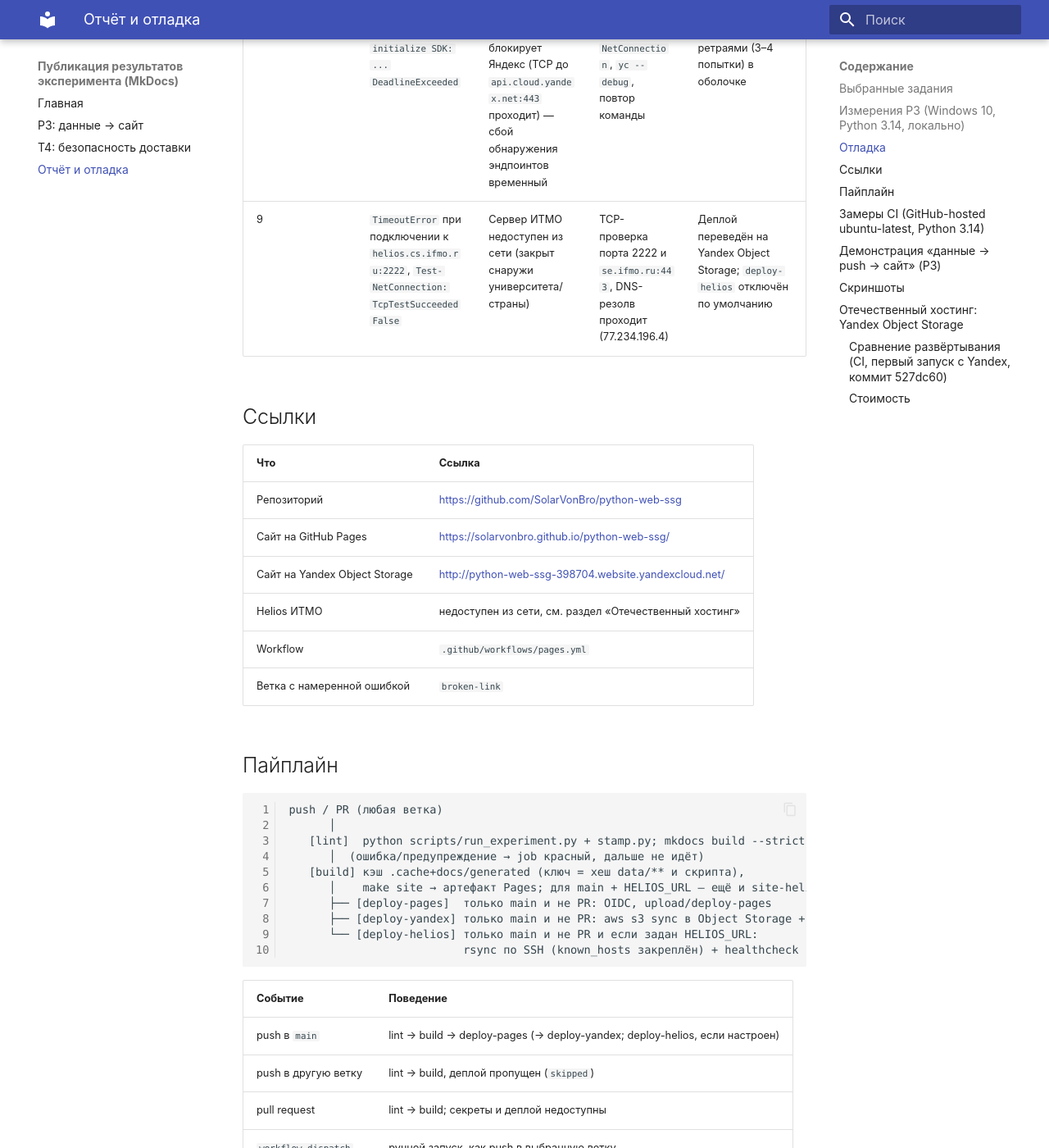
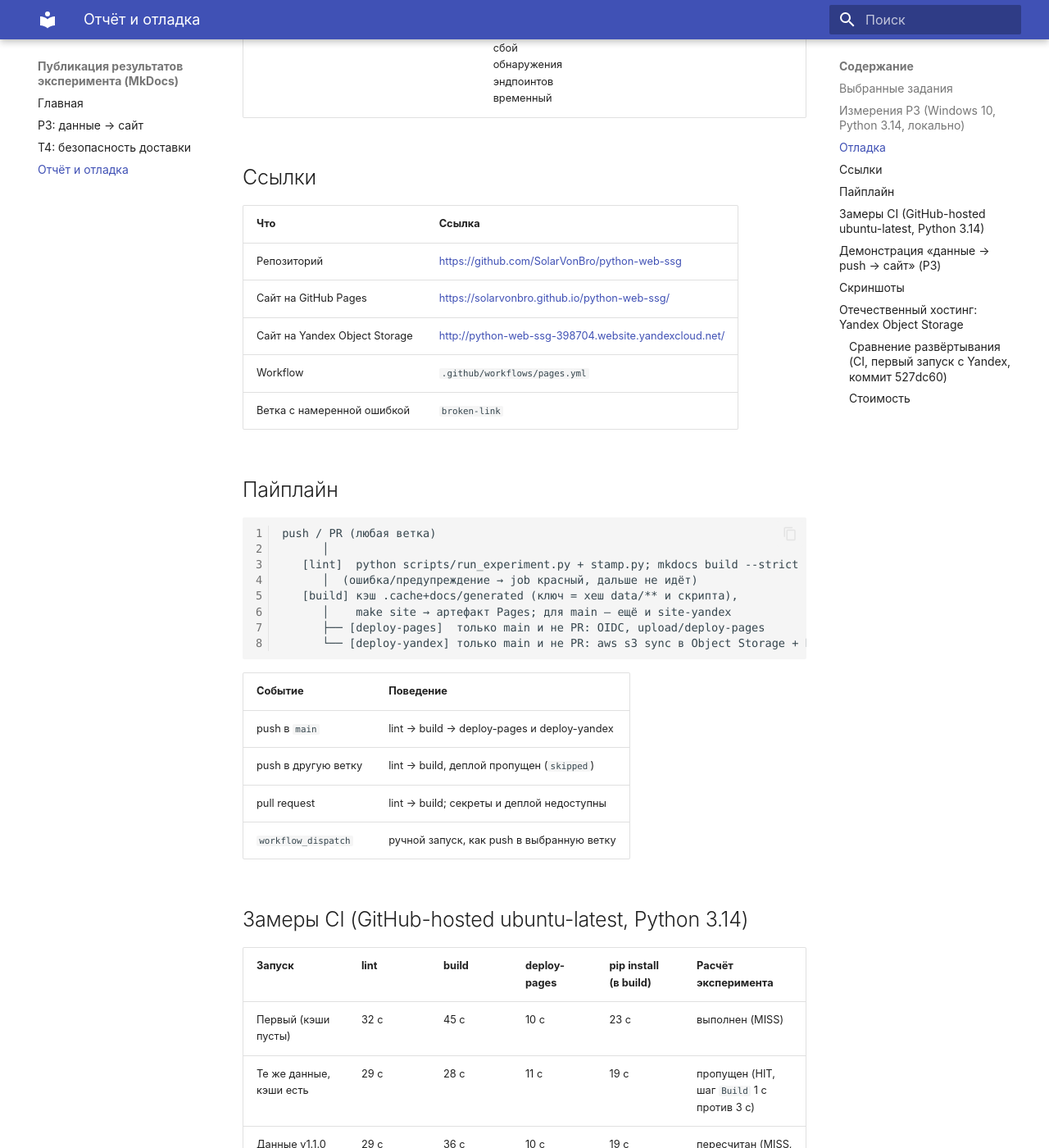
Before and after one commit to SolarVonBro/python-web-ssg, an MkDocs documentation site: the page built from docs/report.md, in a window 1280 px wide and 1400 px high, scrolled down 2597 px. Shown: the whole window at 82% size. Built offline with MkDocs 1.6.1 and Material for MkDocs 9.7.7, drawn with Linux system fonts in a browser that asks for light colours; a script that is not in the unit is left out; some of the changed text lies outside the part shown.

Commit message:
Remove Helios deploy job and all Helios mentions
Co-Authored-By: Claude Sonnet 5.5 <noreply@anthropic.com>

````diff
--- a/docs/report.md
+++ b/docs/report.md
@@ -33,7 +33,6 @@
 | 6 | На опубликованном сайте формула показана сырым LaTeX (`\[ R^2 = 1 - \frac{...`), хотя проверка «2 контейнера `mjx-container`» прошла | Конфиг MathJax неверен: оболочка Bash схлопнула `\\` в `\`, и разделителями формул стали обычные скобки; найденные 2 контейнера — это `(y_i - \hat y_i)`, а не формулы | Скриншот страницы, `cat docs/javascripts/mathjax-config.js`, поиск `frac{` в DOM после отрисовки | Файл записан инструментом Write с корректным экранированием; проверка усилена: в DOM нет `frac{`, есть inline- и display-контейнеры |
 | 7 | `yc storage s3 cp --recursive site/ s3://bucket/` залил файлы, но вложенные страницы отдают 404; в логе `upload: site\search\search_index.json to s3://.../search\search_index.json` | `yc` на Windows переносит обратные слэши в ключ объекта, а S3-ключ должен содержать `/` | `curl` вложенных URL, вывод команды, листинг ключей | Загрузка через S3 API (boto3 локально, `aws s3 sync` в CI) с ключами через `/`, неверные объекты удалены (80 шт.) |
 | 8 | `yc ... failed to initialize SDK: ... DeadlineExceeded` | Сеть не блокирует Яндекс (TCP до `api.cloud.yandex.net:443` проходит) — сбой обнаружения эндпоинтов временный | `Test-NetConnection`, `yc --debug`, повтор команды | Повтор с ретраями (3–4 попытки) в оболочке |
-| 9 | `TimeoutError` при подключении к `helios.cs.ifmo.ru:2222`, `Test-NetConnection: TcpTestSucceeded False` | Сервер ИТМО недоступен из сети (закрыт снаружи университета/страны) | TCP-проверка порта 2222 и `se.ifmo.ru:443`, DNS-резолв проходит (77.234.196.4) | Деплой переведён на Yandex Object Storage; `deploy-helios` отключён по умолчанию |
 
 ## Ссылки
 
@@ -42,7 +41,6 @@
 | Репозиторий | <https://github.com/SolarVonBro/python-web-ssg> |
 | Сайт на GitHub Pages | <https://solarvonbro.github.io/python-web-ssg/> |
 | Сайт на Yandex Object Storage | <http://python-web-ssg-398704.website.yandexcloud.net/> |
-| Helios ИТМО | недоступен из сети, см. раздел «Отечественный хостинг» |
 | Workflow | `.github/workflows/pages.yml` |
 | Ветка с намеренной ошибкой | `broken-link` |
 
@@ -54,16 +52,14 @@ push / PR (любая ветка)
    [lint]  python scripts/run_experiment.py + stamp.py; mkdocs build --strict
       │  (ошибка/предупреждение → job красный, дальше не идёт)
    [build] кэш .cache+docs/generated (ключ = хеш data/** и скрипта),
-      │    make site → артефакт Pages; для main + HELIOS_URL — ещё и site-helios
+      │    make site → артефакт Pages; для main — ещё и site-yandex
       ├── [deploy-pages]  только main и не PR: OIDC, upload/deploy-pages
-      ├── [deploy-yandex] только main и не PR: aws s3 sync в Object Storage + healthcheck
-      └── [deploy-helios] только main и не PR и если задан HELIOS_URL:
-                          rsync по SSH (known_hosts закреплён) + healthcheck
+      └── [deploy-yandex] только main и не PR: aws s3 sync в Object Storage + healthcheck
 ```
 
 | Событие | Поведение |
 |---|---|
-| push в `main` | lint → build → deploy-pages (→ deploy-yandex; deploy-helios, если настроен) |
+| push в `main` | lint → build → deploy-pages и deploy-yandex |
 | push в другую ветку | lint → build, деплой пропущен (`skipped`) |
 | pull request | lint → build; секреты и деплой недоступны |
 | `workflow_dispatch` | ручной запуск, как push в выбранную ветку |
@@ -117,14 +113,12 @@ Aborted with 1 warnings in strict mode!
 ```
 
 `--strict` превращает предупреждение о битой ссылке в ошибку; зависимые job
-`build`, `deploy-pages`, `deploy-helios` получили статус `skipped`, на сайт ничего не попало.
+`build`, `deploy-pages`, `deploy-yandex` получили статус `skipped`, на сайт ничего не попало.
 
 ## Отечественный хостинг: Yandex Object Storage
 
-Helios ИТМО с компьютера автора и из среды выполнения недоступен (`helios.cs.ifmo.ru:2222` и `se.ifmo.ru`
-не отвечают по TCP: адрес 77.234.196.4, таймаут), поэтому в качестве отечественного статического
-хостинга использован **Yandex Object Storage** в режиме хостинга сайта. Задание допускает
-«Helios или другой отечественный хостинг».
+В качестве отечественного статического хостинга использован **Yandex Object Storage** в режиме
+хостинга сайта.
 
 | Параметр | Значение |
 |---|---|
--- a/mkdocs.yml
+++ b/mkdocs.yml
@@ -1,7 +1,7 @@
 site_name: Публикация результатов эксперимента (MkDocs)
 site_description: Статический сайт на MkDocs Material, конвейер данные → результат → сайт
 site_author: Holiienko Roman
-# SITE_URL задаётся в CI: GitHub Pages (корень проекта) или подкаталог на Helios.
+# SITE_URL задаётся в CI: GitHub Pages (подкаталог проекта) или корень бакета Yandex Object Storage.
 site_url: !ENV [SITE_URL, "http://127.0.0.1:8000/"]
 use_directory_urls: true        # все ссылки относительные -> работает и в подкаталоге
 copyright: Контент — CC BY 4.0, код — MIT
````
Also changed, not shown: docs/research-t4.md (+1 -1 lines), 1 other file.
